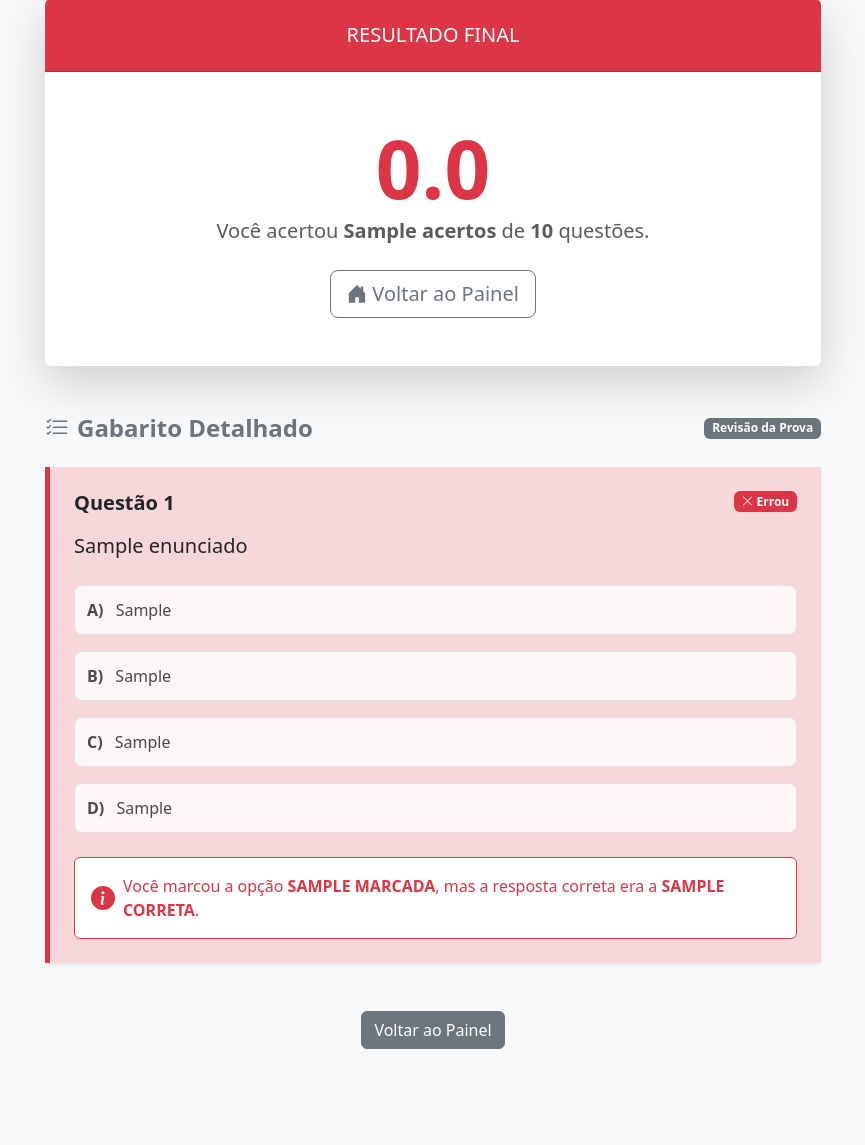
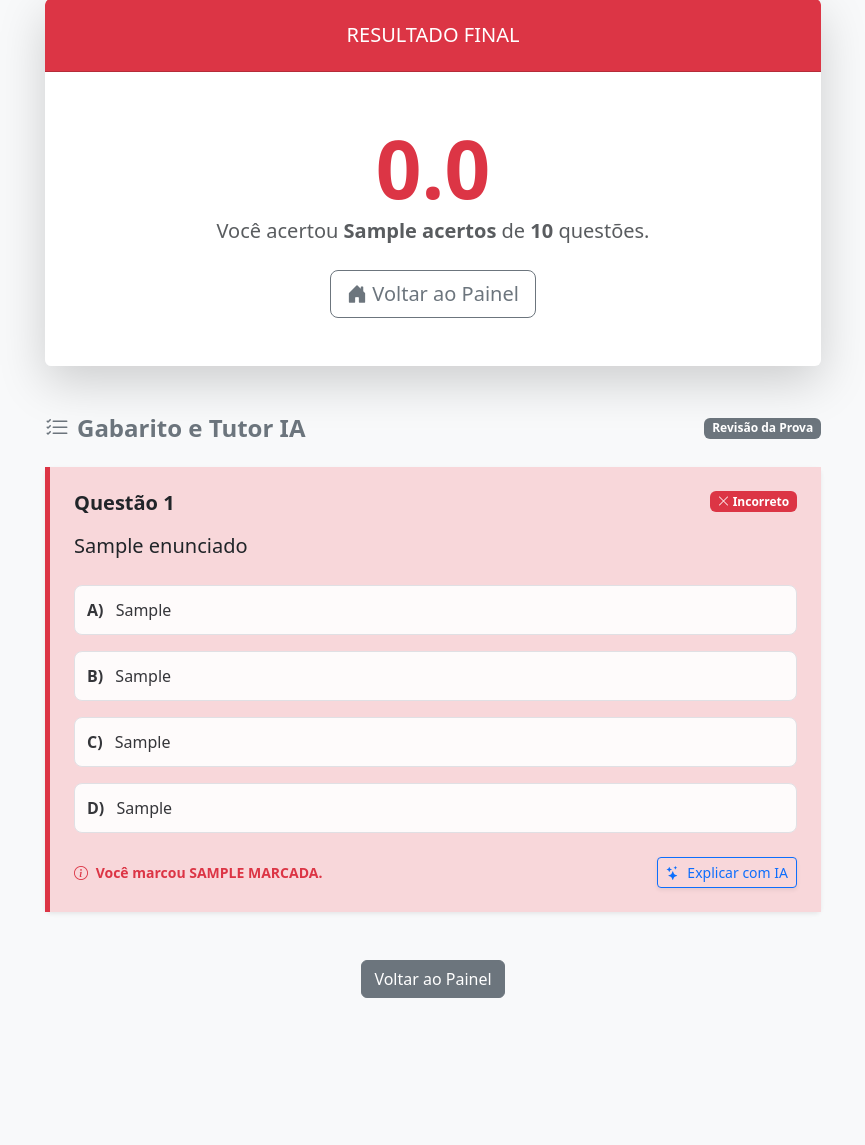
Before and after one commit to elizeurcandido/sistema-provas-flask, a Flask app: template templates/resultado.html in a window 1280 px wide. Shown: the part 49-1194 px from the top of the page, without its empty margins (207-1072 px from the left). After the commit the page ends 1047 px from the top, so only its background shows below. Run offline with Flask 3, Linux system fonts and the light colour scheme; the template is opened without the code that fills it: most values are stand-ins (such as "Sample title", 1, 10 or a date in 2020).

Commit message:
Adiciona frontend do Tutor IA com botao magico

```diff
--- a/templates/resultado.html
+++ b/templates/resultado.html
@@ -19,7 +19,7 @@
             transform: translateY(-5px);
         }
 
-        /* Estilos suaves para feedback */
+        /* Cores de Feedback */
         .bg-success-soft {
             background-color: #d1e7dd;
             border-left: 5px solid #198754;
@@ -30,32 +30,52 @@
             border-left: 5px solid #dc3545;
         }
 
-        /* Estilos das opções */
+        /* Estilos das Opções */
         .option-box {
             border: 1px solid #dee2e6;
             border-radius: 8px;
             padding: 12px;
             margin-bottom: 8px;
             background-color: #fff;
-            opacity: 0.8;
+            opacity: 0.9;
         }
 
-        /* Opção Certa (Sempre verde) */
+        /* Opção Correta (Sempre visível) */
         .option-correct {
             background-color: #d1e7dd;
             border-color: #198754;
             color: #0f5132;
-            opacity: 1;
             font-weight: bold;
         }
 
-        /* Opção Errada (Marcada pelo aluno) */
+        /* Opção Errada (Se marcada pelo aluno) */
         .option-wrong {
             background-color: #f8d7da;
             border-color: #dc3545;
             color: #842029;
-            opacity: 1;
             text-decoration: line-through;
+        }
+
+        /* Área do Tutor IA */
+        .explicacao-ia {
+            display: none;
+            /* Escondido por defeito */
+            border-left: 4px solid #6610f2;
+            background-color: #f3f0ff;
+            margin-top: 15px;
+            padding: 15px;
+            border-radius: 4px;
+            animation: fadeIn 0.5s;
+        }
+
+        @keyframes fadeIn {
+            from {
+                opacity: 0;
+            }
+
+            to {
+                opacity: 1;
+            }
         }
     </style>
 </head>
@@ -93,7 +113,7 @@
         </div>
 
         <div class="d-flex align-items-center mb-4">
-            <h4 class="fw-bold text-secondary mb-0"><i class="bi bi-list-check me-2"></i>Gabarito Detalhado</h4>
+            <h4 class="fw-bold text-secondary mb-0"><i class="bi bi-list-check me-2"></i>Gabarito e Tutor IA</h4>
             <span class="ms-auto badge bg-secondary">Revisão da Prova</span>
         </div>
 
@@ -106,15 +126,15 @@
                 <div class="d-flex justify-content-between align-items-start mb-3">
                     <h5 class="fw-bold text-dark mb-0">Questão {{ loop.index }}</h5>
                     {% if item.acertou %}
-                    <span class="badge bg-success"><i class="bi bi-check-lg"></i> Acertou</span>
+                    <span class="badge bg-success"><i class="bi bi-check-lg"></i> Correto</span>
                     {% else %}
-                    <span class="badge bg-danger"><i class="bi bi-x-lg"></i> Errou</span>
+                    <span class="badge bg-danger"><i class="bi bi-x-lg"></i> Incorreto</span>
                     {% endif %}
                 </div>
 
                 <p class="fs-5 mb-4 text-dark">{{ item.enunciado }}</p>
 
-                <!-- Lista de Opções com Feedback Visual -->
+                <!-- Lista de Opções -->
                 <div class="d-flex flex-column gap-2">
 
                     <!-- OPÇÃO A -->
@@ -166,16 +186,34 @@
                     </div>
                 </div>
 
-                <!-- Mensagem de Feedback se Errou -->
-                {% if not item.acertou %}
-                <div class="mt-3 p-3 bg-white rounded border border-danger text-danger d-flex align-items-center gap-2">
-                    <i class="bi bi-info-circle-fill fs-4"></i>
-                    <div>
-                        Você marcou a opção <strong>{{ item.marcada|upper }}</strong>, mas a resposta correta era a
-                        <strong>{{ item.correta|upper }}</strong>.
+                <!-- RODAPÉ: Mensagem de erro e Botão IA -->
+                <div class="mt-3 d-flex flex-wrap justify-content-between align-items-center gap-2">
+                    <div class="text-muted small">
+                        {% if not item.acertou %}
+                        <span class="text-danger fw-bold"><i class="bi bi-info-circle me-1"></i> Você marcou {{
+                            item.marcada|upper }}.</span>
+                        {% else %}
+                        <span class="text-success fw-bold"><i class="bi bi-check-circle me-1"></i> Resposta
+                            correta!</span>
+                        {% endif %}
                     </div>
+
+                    <!-- BOTÃO MÁGICO PARA CHAMAR O GEMINI -->
+                    <button class="btn btn-sm btn-outline-primary shadow-sm"
+                        onclick="explicarQuestao({{ item.id }}, this)">
+                        <i class="bi bi-stars me-1"></i> Explicar com IA
+                    </button>
                 </div>
-                {% endif %}
+
+                <!-- ÁREA DA EXPLICAÇÃO (Preenchida via JavaScript) -->
+                <div id="explicacao-{{ item.id }}" class="explicacao-ia">
+                    <h6 class="fw-bold text-primary mb-2">
+                        <i class="bi bi-robot me-2"></i>Tutor IA diz:
+                    </h6>
+                    <p class="mb-0 text-dark" id="texto-explicacao-{{ item.id }}" style="white-space: pre-line;">
+                        A carregar explicação...
+                    </p>
+                </div>
 
             </div>
         </div>
@@ -187,8 +225,44 @@
 
     </div>
 
-    <!-- Script Bootstrap -->
+    <!-- Scripts Bootstrap -->
     <script src="https://cdn.jsdelivr.net/npm/bootstrap@5.3.0/dist/js/bootstrap.bundle.min.js"></script>
+
+    <!-- Script do Tutor IA -->
+    <script>
+        async function explicarQuestao(id, btn) {
+            // Elementos da interface
+            const divExplicacao = document.getElementById(`explicacao-${id}`);
+            const pTexto = document.getElementById(`texto-explicacao-${id}`);
+
+            // Estado de carregamento
+            divExplicacao.style.display = 'block';
+            pTexto.innerHTML = '<div class="spinner-border spinner-border-sm text-primary" role="status"></div> A pensar na resposta...';
+            btn.disabled = true;
+
+            try {
+                // Chama o backend Python
+                const response = await fetch(`/explicar_questao/${id}`);
+                const data = await response.json();
+
+                if (data.explicacao) {
+                    // Sucesso: Mostra o texto do Gemini
+                    pTexto.textContent = data.explicacao;
+                } else {
+                    // Erro controlado (ex: chave inválida)
+                    pTexto.innerHTML = `<span class="text-danger">Erro: ${data.erro || "Não foi possível obter a explicação."}</span>`;
+                }
+            } catch (error) {
+                // Erro de rede
+                pTexto.innerHTML = '<span class="text-danger">Erro de conexão com o Tutor IA. Verifique a internet.</span>';
+                console.error(error);
+            } finally {
+                // Restaura o botão
+                btn.disabled = false;
+                btn.innerHTML = '<i class="bi bi-arrow-repeat"></i> Tentar Novamente';
+            }
+        }
+    </script>
 </body>
 
 </html>
```
